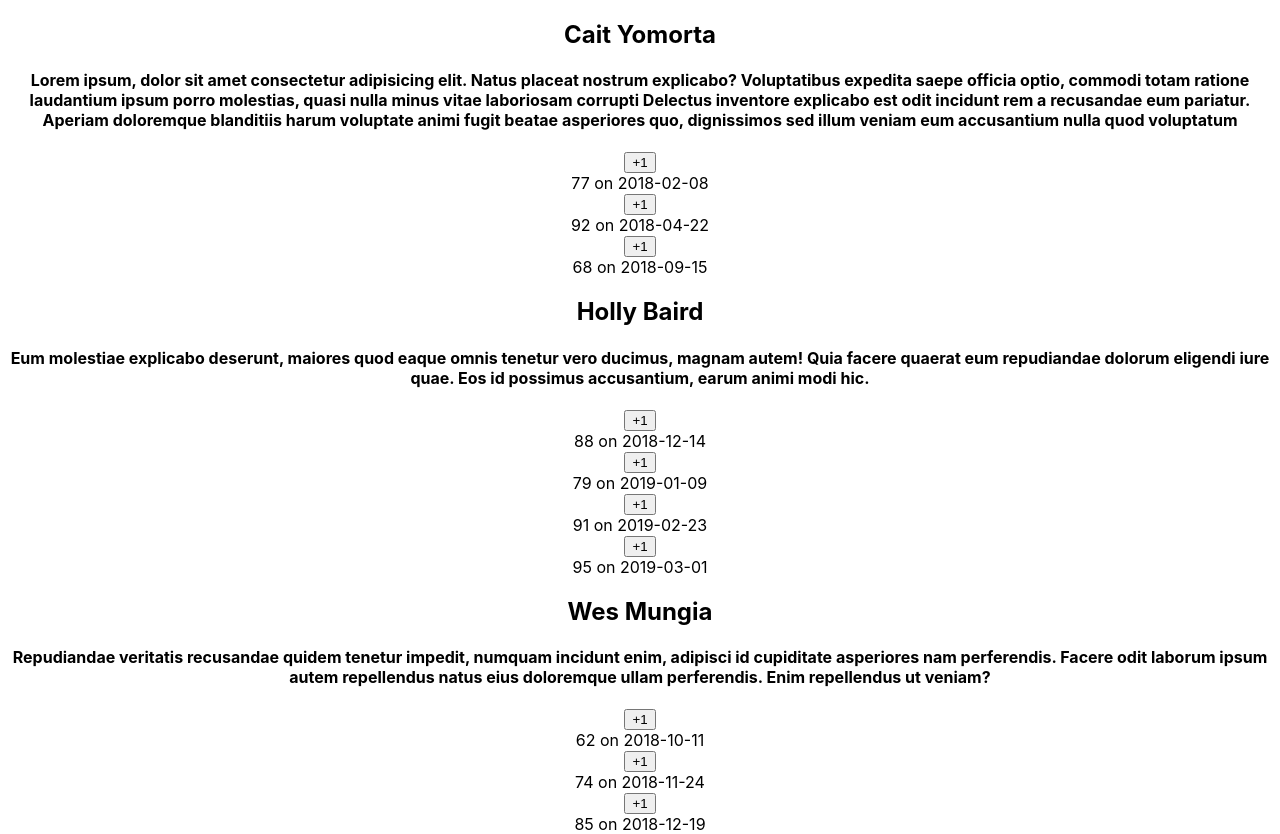
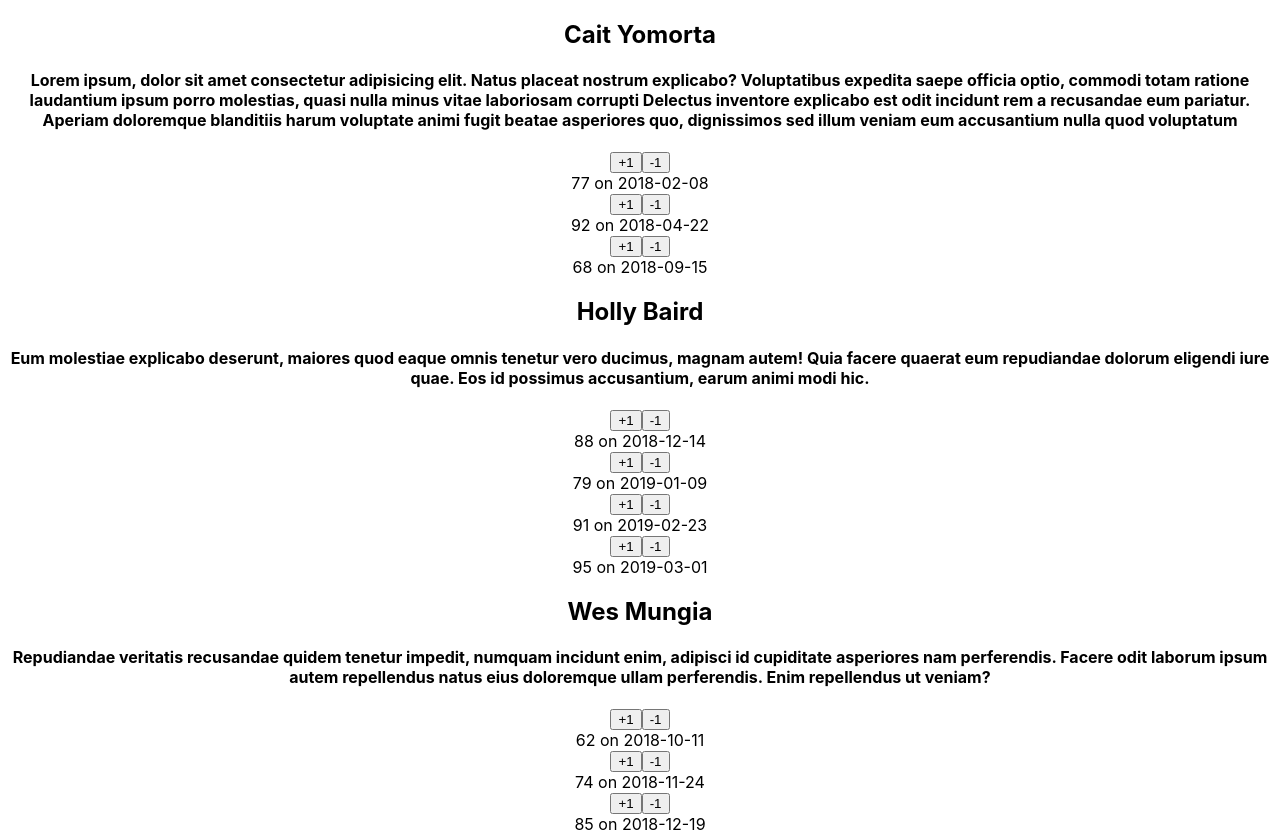
Before and after one commit to Codykilpatrick/react-students-lab, a React (Create React App) app: page / in a window 1280 px wide. Built offline with nearby package versions, Linux system fonts and the light colour scheme.

Commit message:
add decrement button

```diff
--- a/src/Score.jsx
+++ b/src/Score.jsx
@@ -8,9 +8,14 @@ const Score = (props) => {
     setCurrScore(currScore + 1)
   }
 
+  function handleDecrease() {
+    setCurrScore(currScore - 1)
+  }
+
   return (
     <>
     <button onClick={handleIncrease}>+1</button>
+    <button onClick={handleDecrease}>-1</button>
     <div>{ currScore} on { props.score.date }</div>
     </>
   )
```
